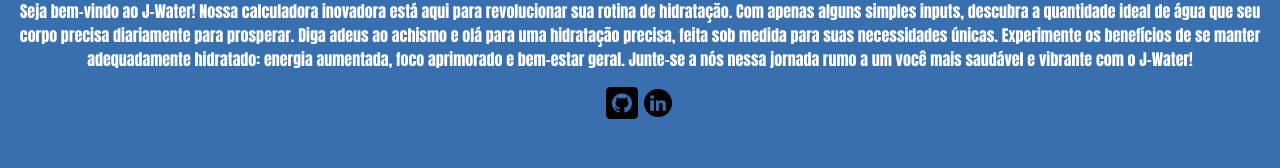
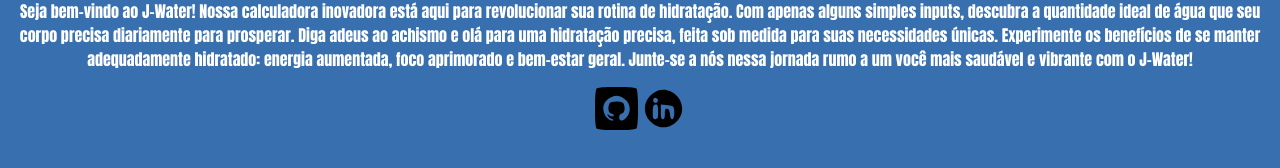
Before and after one commit to ohdoglas/j-water, a website: page j-water/index.html in a window 1280 px wide. Shown: the part 298-466 px from the top of the page. Drawn offline with Linux system fonts and the light colour scheme.

Commit message:
alteração PNG to SVG files

```diff
--- a/j-water/index.html
+++ b/j-water/index.html
@@ -38,11 +38,11 @@
 
     <footer>
         <a href="https://github.com/ohdoglas" target="_blank" rel="noopener noreferrer">
-            <img src="/github.png" alt="">
+            <img src="/github.svg" alt="">
         </a>
 
         <a href="https://www.linkedin.com/in/douglasfnmorais/" target="_blank" rel="noopener noreferrer">
-            <img src="/linkedin.png" alt="">
+            <img src="/linkedin.svg" alt="">
         </a>
 
     </footer>
```
Also changed, not shown: github.png (deleted), github.svg (added), j-water/README.md, linkedin.png (deleted), linkedin.svg (added).
